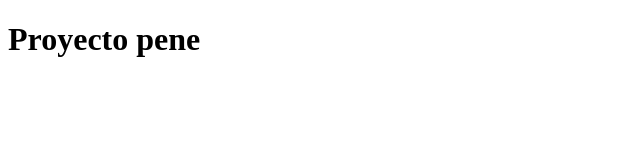
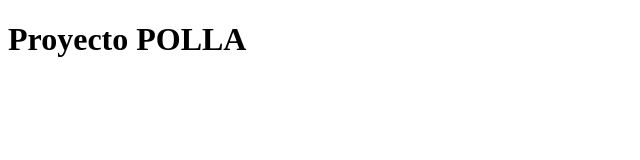
Before and after one commit to BlackheartDev/pildora-git, a plain HTML site: page index.html in a window 1280 px wide. Shown: the whole page, without its empty margins (0-640 px from the left). Drawn offline with Linux system fonts and the light colour scheme.

Commit message:
Cambio l.5

```diff
--- a/index.html
+++ b/index.html
@@ -2,6 +2,6 @@
 <html>
 <head></head>
 	<body>
-		<h1> Proyecto pene </h1>
+		<h1> Proyecto POLLA </h1>
 	</body>
 </html>
```
